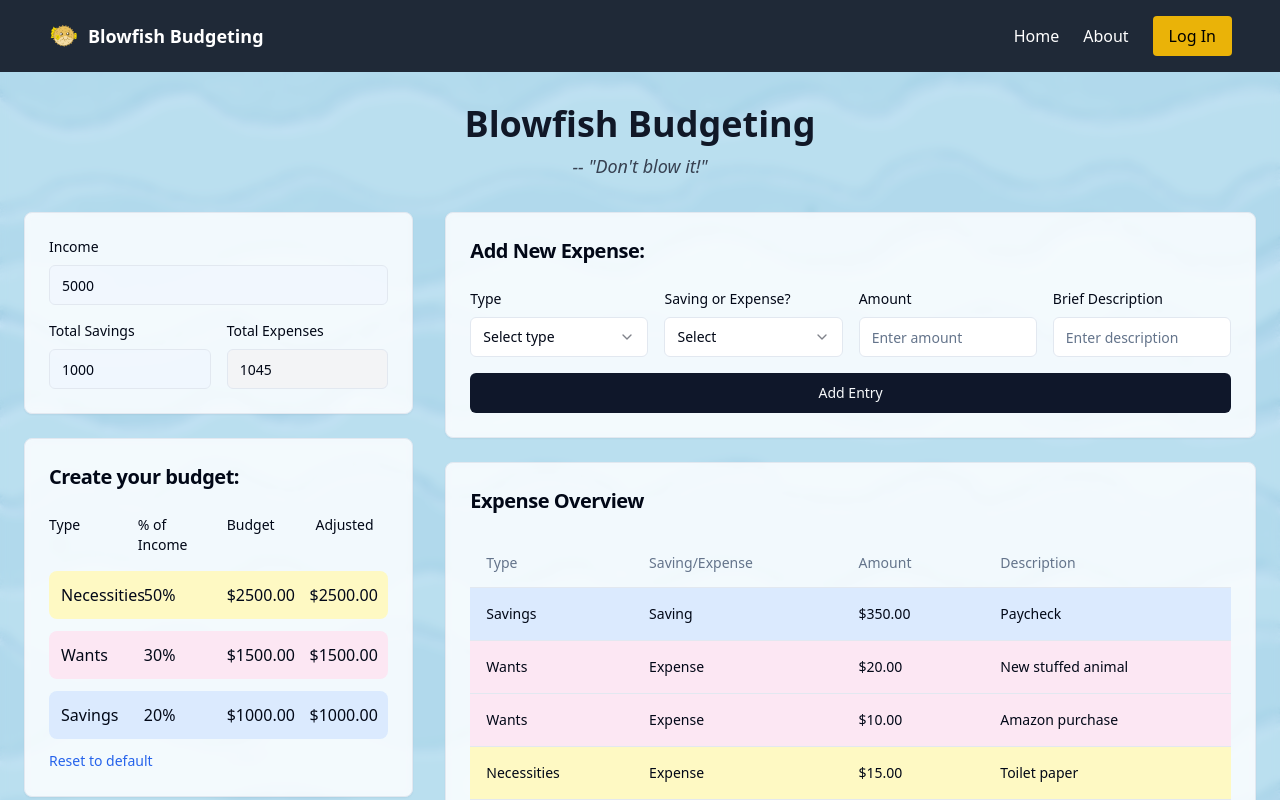
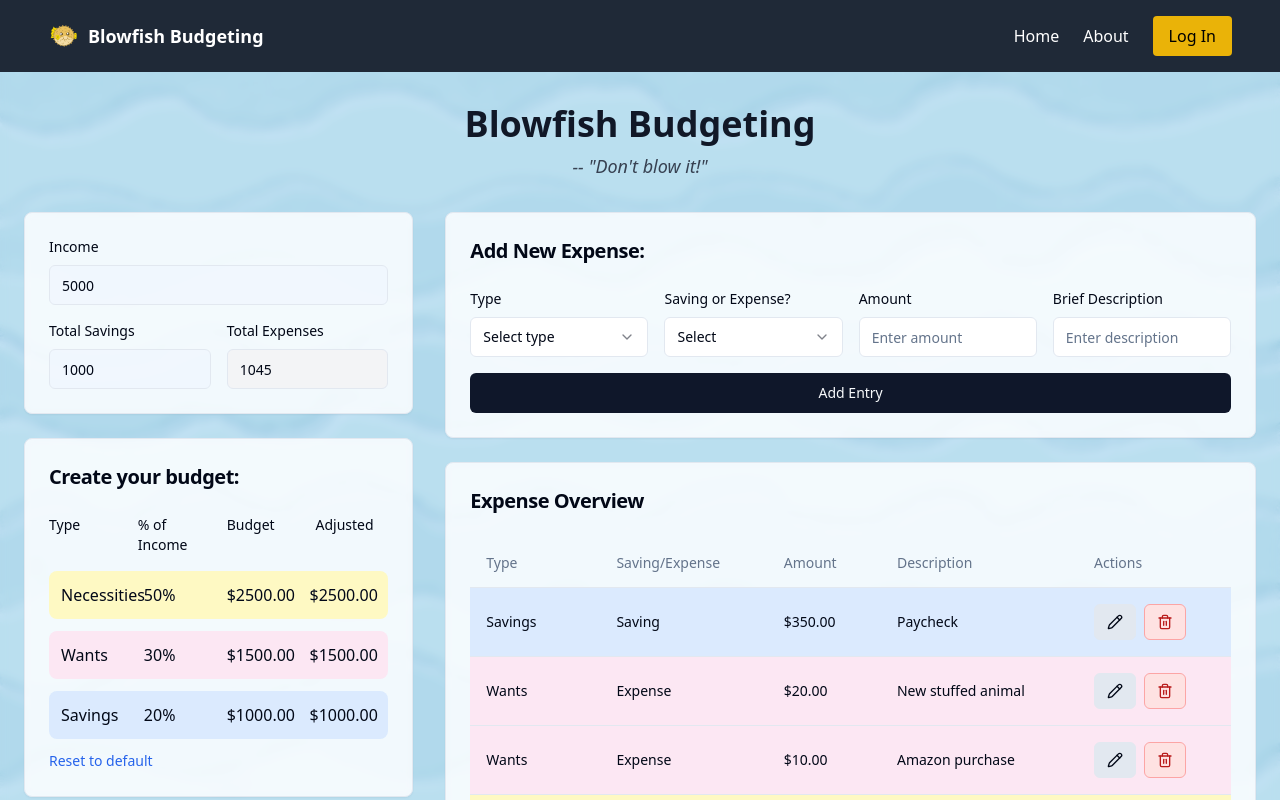
Before and after one commit to benhyh/blowfish-budget, a React (Vite) app: page /dashboard in a window 1280 px wide. Shown: the top 800 px of the page. Built offline with nearby package versions, Linux system fonts and the light colour scheme.

Commit message:
Add update/delete buttons to expense table

```diff
--- a/src/components/ExpenseTable.tsx
+++ b/src/components/ExpenseTable.tsx
@@ -1,6 +1,7 @@
-
 import { Card, CardContent, CardHeader, CardTitle } from "@/components/ui/card";
 import { Table, TableBody, TableCell, TableHead, TableHeader, TableRow } from "@/components/ui/table";
+import { Button } from "@/components/ui/button";
+import { Pencil, Trash2 } from "lucide-react";
 
 interface Expense {
   id: string;
@@ -41,6 +42,7 @@ const ExpenseTable = ({ expenses }: ExpenseTableProps) => {
               <TableHead>Saving/Expense</TableHead>
               <TableHead>Amount</TableHead>
               <TableHead>Description</TableHead>
+              <TableHead>Actions</TableHead>
             </TableRow>
           </TableHeader>
           <TableBody>
@@ -50,6 +52,32 @@ const ExpenseTable = ({ expenses }: ExpenseTableProps) => {
                 <TableCell>{expense.savingOrExpense}</TableCell>
                 <TableCell>${expense.amount.toFixed(2)}</TableCell>
                 <TableCell>{expense.description}</TableCell>
+                <TableCell>
+                  <div className="flex space-x-2">
+                    <Button
+                      variant="outline"
+                      size="sm"
+                      onClick={() => {
+                        // TODO: connect with supabase and to update expense respectively
+                        console.log("Update expense:", expense.id);
+                      }}
+                      className="bg-slate-200 hover:bg-slate-300 border-white-300"
+                    >
+                      <Pencil className="h-4 w-4" />
+                    </Button>
+                    <Button
+                      variant="outline"
+                      size="sm"
+                      onClick={() => {
+                        // TODO: connect with supabase and delete the expense respectively
+                        console.log("Delete expense:", expense.id);
+                      }}
+                      className="bg-red-100 hover:bg-red-200 border-red-300 text-red-700"
+                    >
+                      <Trash2 className="h-4 w-4" />
+                    </Button>
+                  </div>
+                </TableCell>
               </TableRow>
             ))}
           </TableBody>
```
